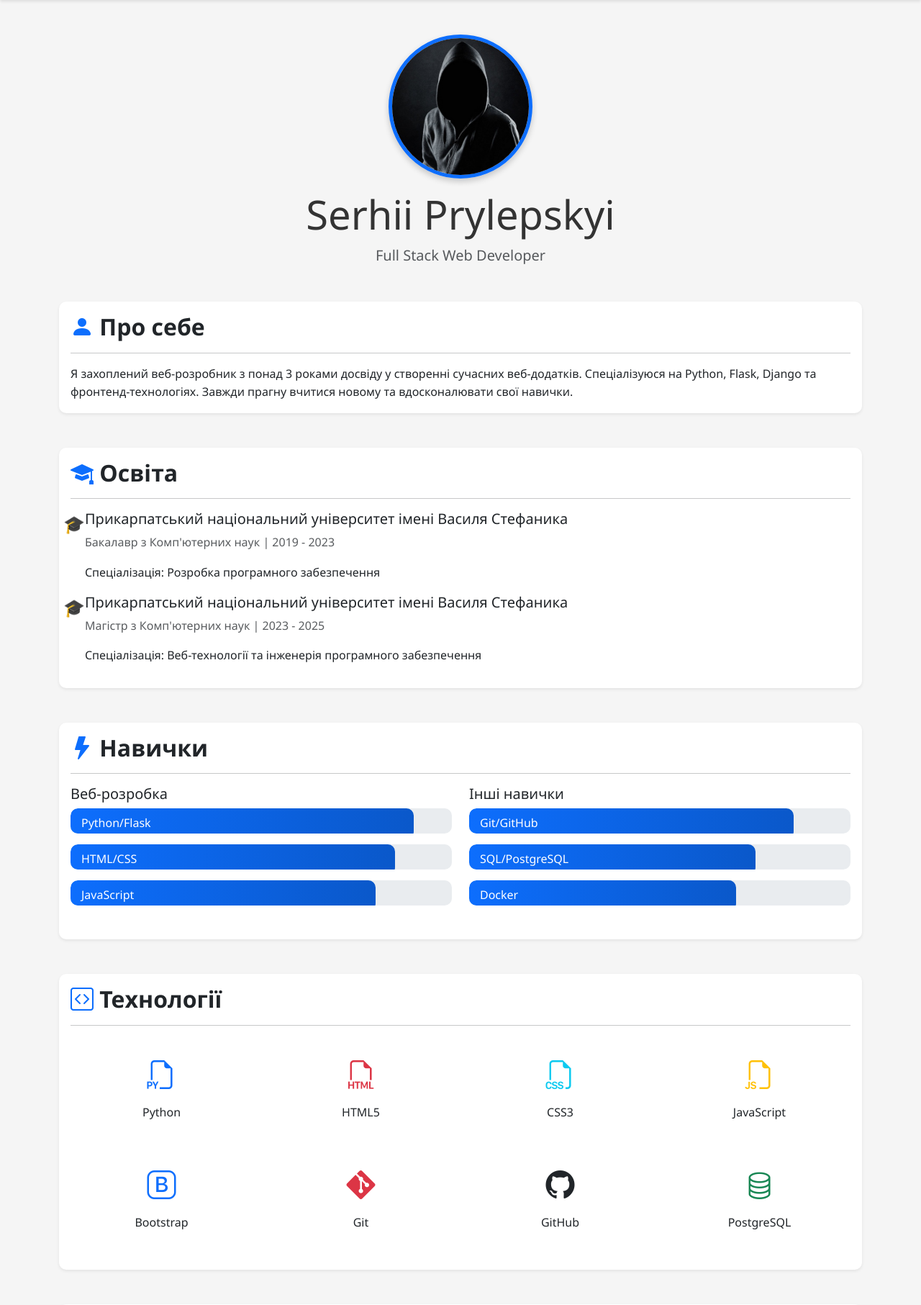
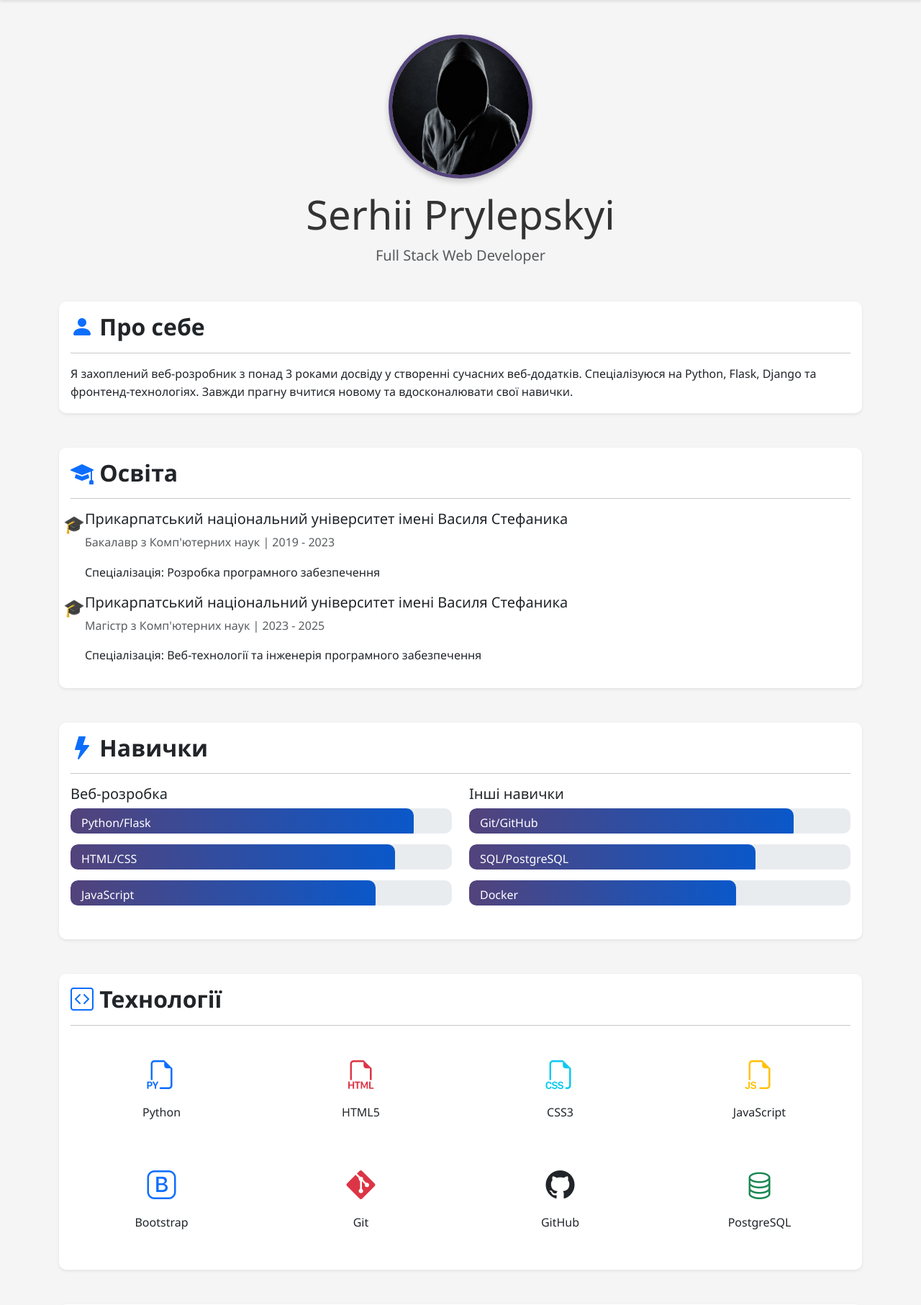
Before and after one commit to Abendgast/Flask_HW, a Flask app: page / in a window 1280 px wide. Shown: the part 59-1872 px from the top of the page at 72% size. Run offline with Flask 3, Linux system fonts and the light colour scheme.

Commit message:
update documentation and final touches

```diff
--- a/project/requirements.txt
+++ b/project/requirements.txt
@@ -0,0 +1,2 @@
+Flask==3.0.0
+Werkzeug==3.0.1
--- a/project/static/css/styles.css
+++ b/project/static/css/styles.css
@@ -3,8 +3,8 @@
    =========================== */
 
 :root {
-    --primary-color: #0d6efd;
-    --secondary-color: #6c757d;
+    --primary-color: #53437B;
+    --secondary-color: #06131B;
     --success-color: #198754;
     --danger-color: #dc3545;
     --warning-color: #ffc107;
```
Also changed, not shown: 1 other file.
